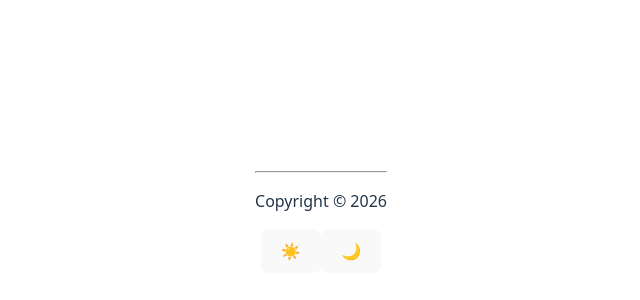
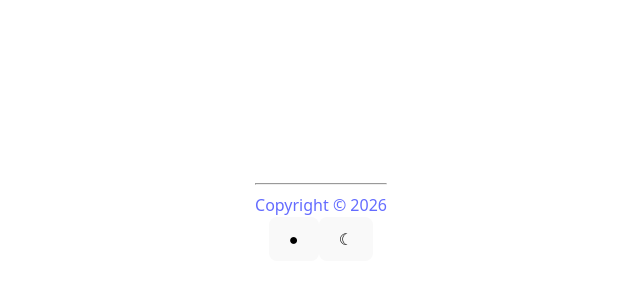
Before and after one commit to Amyholst1/grupprojekt, a React app in the folder frontend/: page / in a window 1280 px wide. Shown: the part 182-482 px from the top of the page, without its empty margins (319-959 px from the left). Built offline with nearby package versions, Linux system fonts and the light colour scheme; the HTML template or start-up script is replaced by a standard one.

Commit message:
Added footer component with theme toggle

```diff
--- a/frontend/src/App.jsx
+++ b/frontend/src/App.jsx
@@ -1,6 +1,6 @@
 
 import './App.css'
-import Footer from './components/Footer'
+import Footer from "./components/Footer/Footer";
 
 function App() {
 
--- /dev/null
+++ b/frontend/src/components/Footer/Footer.css
@@ -0,0 +1,7 @@
+body.dark .footer {
+  background-color: #1e1e1e;
+}
+
+body.dark .footer-link {
+  color: white;
+}
--- /dev/null
+++ b/frontend/src/components/Footer/Footer.jsx
@@ -0,0 +1,30 @@
+import "./Footer.css";
+
+function Footer() {
+
+  function toggleTheme() {
+    document.body.classList.toggle("dark");
+  }
+
+  return (
+    <footer className="footer">
+
+      <a
+        className="footer-link"
+        href="https://github.com/Amyholst1/grupprojekt/blob/main/LICENSE"
+        target="_blank"
+        rel="noopener noreferrer"
+      >
+        Copyright © 2026
+      </a>
+
+      <div className="theme-toggle">
+        <button onClick={toggleTheme}>●</button>
+        <button onClick={toggleTheme}>☾</button>
+      </div>
+
+    </footer>
+  );
+}
+
+export default Footer;
```
